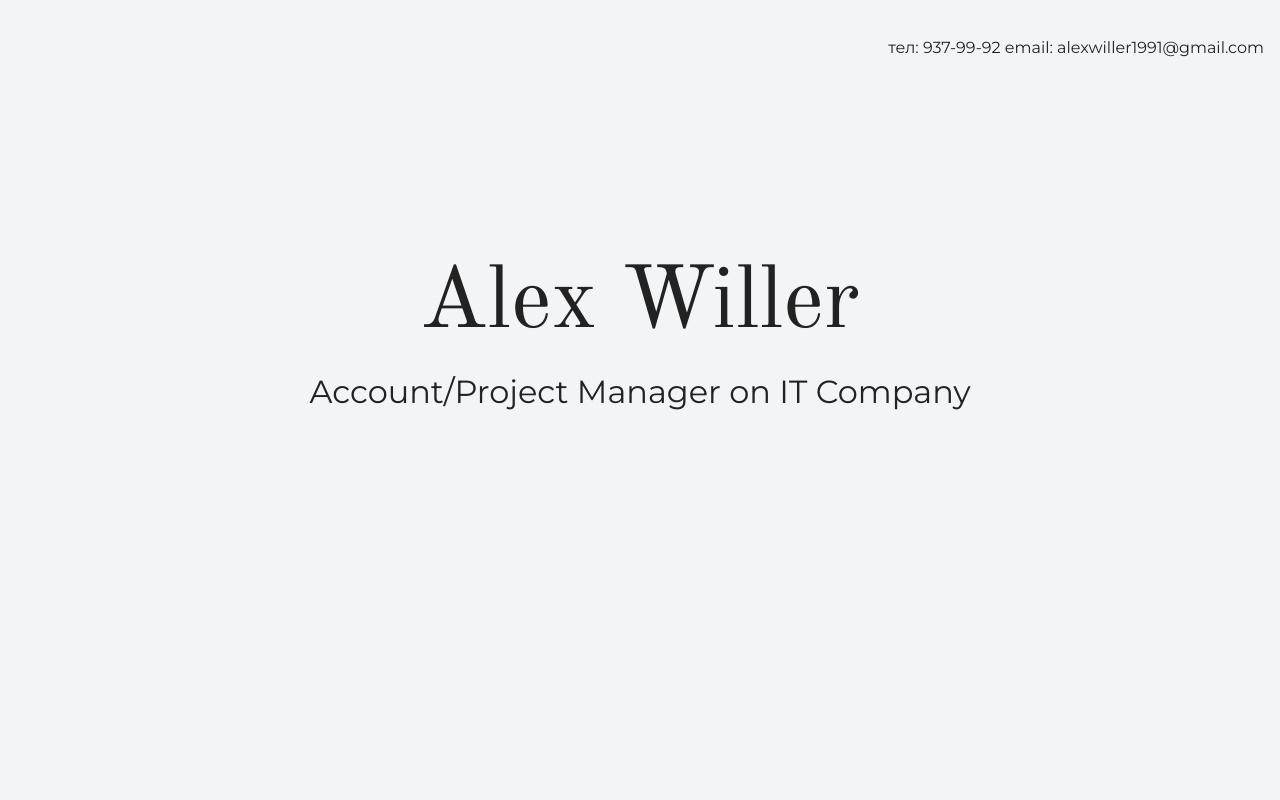
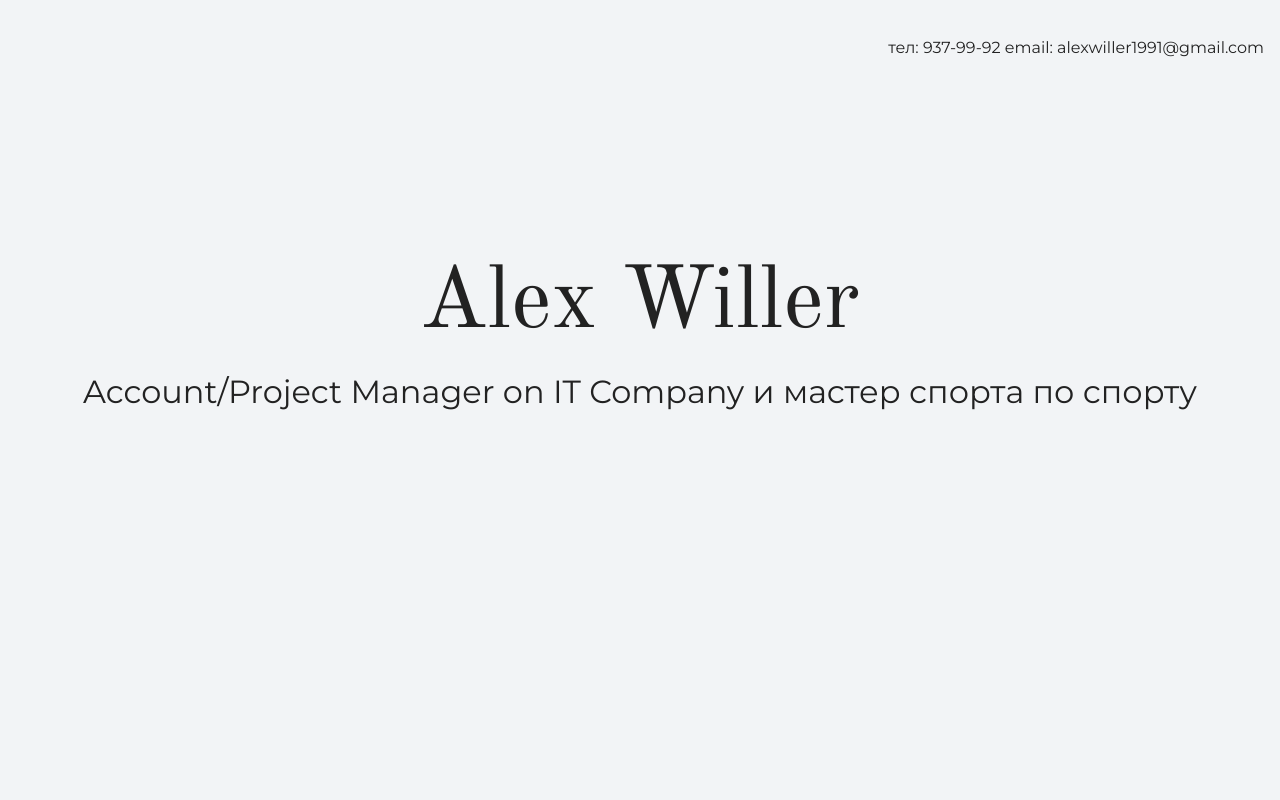
Before and after one commit to alexwiller/my-site, a plain HTML site: page index.html in a window 1280 px wide. Shown: the top 800 px of the page. Drawn offline with nearby package versions, Linux system fonts and the light colour scheme.

Commit message:
меняет текст на главной странице

```diff
--- a/index.html
+++ b/index.html
@@ -17,7 +17,7 @@
     <section class="hero-image">
       <div class="container">
       <h1 class="heading">Alex Willer</h1>
-      <p>Account/Project Manager on IT Company</p>
+      <p>Account/Project Manager on IT Company и мастер спорта по спорту</p>
       </div>
     </section>
 
```
